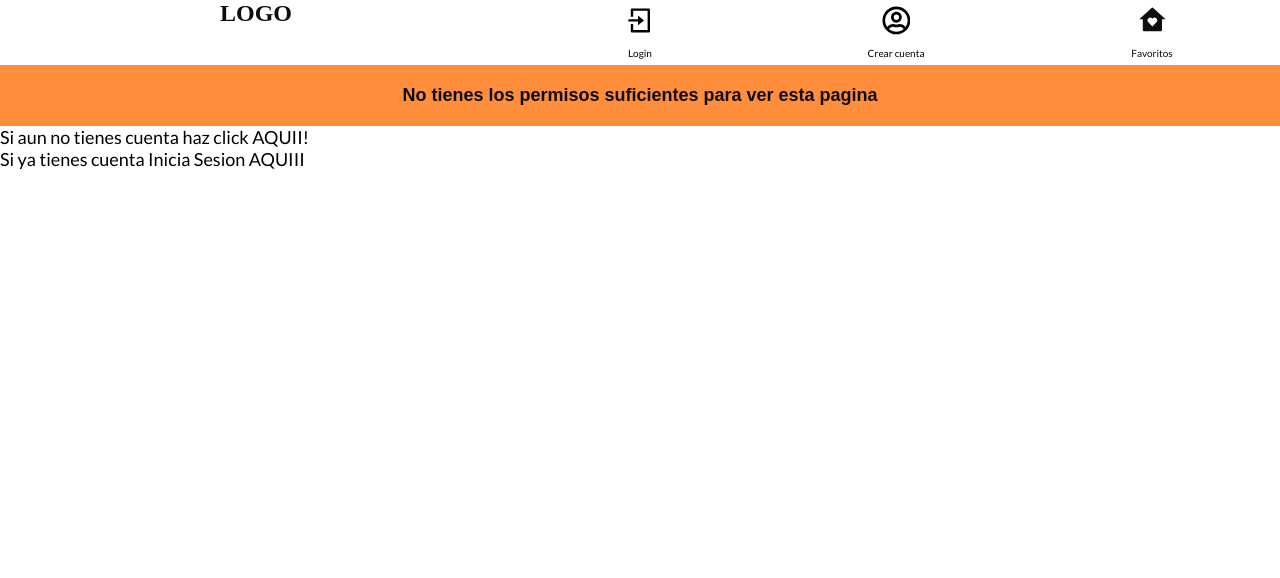
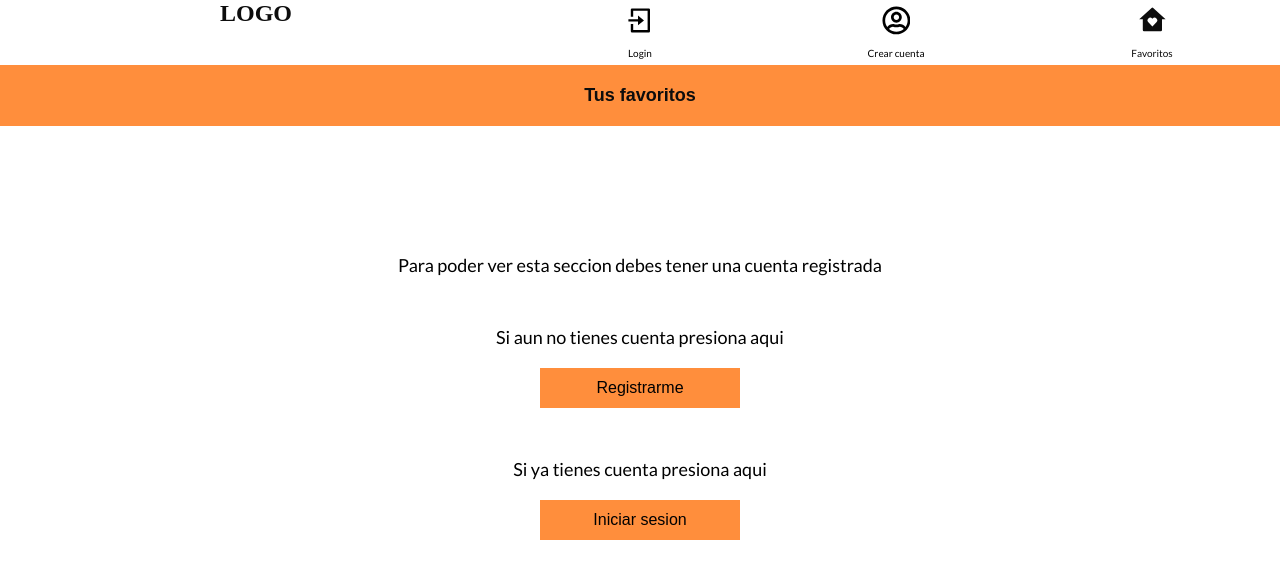
Before and after one commit to Cohort-4-Team-Ana-1/Frontend-Roompali, a React (Create React App) app: page /favorites in a window 1280 px wide. Shown: the top 578 px of the page. Built offline with nearby package versions, Linux system fonts and the light colour scheme; a web font is replaced by a local one.

Commit message:
[UPDATED] Styles join with favorites screen and choose rol

```diff
--- a/src/pages/ScreenChooseRol.js
+++ b/src/pages/ScreenChooseRol.js
@@ -30,12 +30,21 @@ export const ScreenChooseRol = () => {
 
   return (
     <div>
-      <h1>Screen Rol Page</h1>
+      <div className="select__choice">
+
+      <h1>Roompali</h1>
+      <div className = "select__options">
+
       <p>Bienvenido a Rompali, que deseas hacer hoy?</p>
-      <button>
-        <Link to="/"> Buscar una habitacion</Link>
-      </button>
+
+
+        <Link to="/"> <button>Buscar una habitacion</button></Link>
+
+
       <button onClick={handleClick}>Publicar una habitacion</button>
+
+      </div>
+      </div>
     </div>
   );
 };
--- a/src/pages/ScreenFavorites.js
+++ b/src/pages/ScreenFavorites.js
@@ -1,4 +1,5 @@
 import React, { useState } from "react";
+import { IoIosArrowDropleft } from "react-icons/io";
 import Modal from "react-modal";
 import { LoginForm } from "../components/LoginForm";
 import { RegisterForm } from "../components/RegisterForm";
@@ -8,41 +9,55 @@ export const ScreenFavorites = () => {
   const [modalRegisterIsOpen, setModalRegisterIsOpen] = useState(false);
   const username = sessionStorage.getItem("username");
   return (
-    <div>
+    <>
       {username ? (
         <h1>Favorites Screen</h1>
       ) : (
         <>
-          <h1>No tienes los permisos suficientes para ver esta pagina </h1>
-          <p>
-            Si aun no tienes cuenta haz click{" "}
-            <span onClick={() => setModalRegisterIsOpen(true)}>AQUII!</span>
-          </p>
-          {/* <p onClick={() => setModalRegisterIsOpen(true)}>Register</p> */}
+          <section className = "select__choice">
+          <h1>Tus favoritos</h1>
+            <div className = "select__options">
+              <p>Para poder ver esta seccion debes tener una cuenta registrada</p>
+              <div className="select__item">
+
+              <p>Si aun no tienes cuenta presiona aqui</p>
+              <button onClick={() => setModalRegisterIsOpen(true)}>
+                Registrarme
+              </button>
+
               <Modal
+              className="Modal"
+              overlayClassName="Overlay"
                 isOpen={modalRegisterIsOpen}
                 onRequestClose={() => setModalRegisterIsOpen(false)}
               >
                 <RegisterForm />
-            <button onClick={() => setModalRegisterIsOpen(false)}>Exit</button>
+                <button className = "exit__button" onClick={() => setModalRegisterIsOpen(false)}><IoIosArrowDropleft size = {"1.5em"} /></button>
               </Modal>
 
-          <p>
-            Si ya tienes cuenta Inicia Sesion{" "}
-            <span onClick={() => setModalLoginIsOpen(true)}>AQUIII</span>
-          </p>
+              </div>
+              <div className = "select__item">
 
-          {/* <span onClick={() => setModalLoginIsOpen(true)}>Login</span> */}
+
+              <p> Si ya tienes cuenta presiona aqui</p>
+
+              <button onClick={() => setModalLoginIsOpen(true)}>Iniciar sesion</button>
+
               <Modal
+              className="Modal"
+              overlayClassName="Overlay"
                 isOpen={modalLoginIsOpen}
                 onRequestClose={() => setModalLoginIsOpen(false)}
               >
                 <LoginForm />
 
-            <button onClick={() => setModalLoginIsOpen(false)}>Exit</button>
+                <button className = "exit__button" onClick={() => setModalLoginIsOpen(false)}><IoIosArrowDropleft size = {"1.5em"} /></button>
               </Modal>
+              </div>
+            </div>
+          </section>
         </>
       )}
-    </div>
+    </>
   );
 };
--- a/src/styles.scss
+++ b/src/styles.scss
@@ -6,4 +6,5 @@
 @import "./styles/components/UploadImagesForm";
 @import "./styles/components/ScreenCreateHostRol";
 @import "./styles/components/FormCreateRoom";
-@import "./styles/components/LoginForm"
+@import "./styles/components/LoginForm";
+@import "./styles/components/ScreenFavorites";
--- /dev/null
+++ b/src/styles/components/_ScreenFavorites.scss
@@ -0,0 +1,33 @@
+.select__choice{
+    display: grid;
+    & .select__options{
+        display: grid;
+        justify-items: center;
+        padding: 10% ;
+        text-align: center;
+        grid-gap: 50px;
+        justify-items: center;
+        & a{
+            text-decoration: none;
+            color: $dark
+        }
+        & button{
+            width: 300px;
+            font-size: 1em;
+            cursor: pointer;
+        }
+        & .select__item{
+            display: grid;
+            grid-gap: 20px;
+            justify-items: center;
+            & button{
+                width: 200px;
+                height: 40px;
+                font-size: 1em;
+                padding: 0 20px;
+            }
+        }
+    }
+
+
+}
```
Lines whose indentation alone changed are shown as unchanged.
